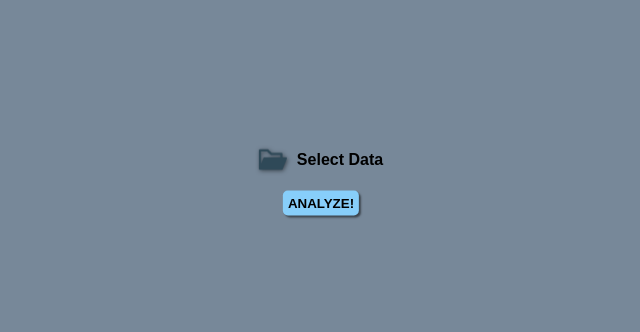
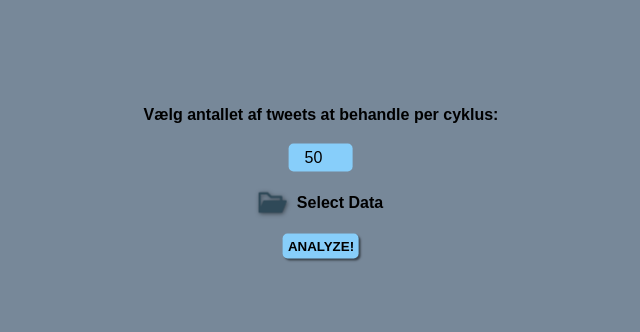
Before and after one commit to NormalReedus/TweetToxicity, a website: page index.html in a window 1280 px wide. Shown: the part 188-520 px from the top of the page, without its empty margins (319-959 px from the left). Drawn offline with Linux system fonts and the light colour scheme.

Commit message:
interface til stepSize

```diff
--- a/index.html
+++ b/index.html
@@ -15,6 +15,8 @@
 
 <body>
 	<div class="wrap">
+		<label for="step-size">Vælg antallet af tweets at behandle per cyklus:</label>
+		<input type="number" id="step-size" value="50" />
 		<label for="file-input"><img src="folder.png" alt="select-file"><span id="label">Select Data</span></label>
 		<input type="file" id="file-input" />
 		<button id="analyze">ANALYZE!</button>
--- a/styles.css
+++ b/styles.css
@@ -35,11 +35,27 @@ label img {
 	filter: drop-shadow(1px 1px 2px rgba(0,0,0,0.5));
 }
 
+label[for='step-size'] {
+	font-family: inherit;
+}
+
 #progress {
 	height: 20px;
 	font-family: Consolas;
 	font-size: 20px;
 	color: rgb(111, 202, 111);
+}
+
+#step-size {
+	border-radius: 5px;
+	background: lightskyblue;
+	border: 0;
+	padding: 5px;
+	width: 4em;
+	display: flex;
+	text-align: center;
+	font-family: inherit;
+	font-size: inherit;
 }
 
 #file-input {
--- a/toxicity.js
+++ b/toxicity.js
@@ -1,9 +1,11 @@
 
 /* Clean data here, and save into 'tweets' */
-const stepSize = 10
+
 
 async function determineToxicity(tweetArray) {
 	// PROGRESS BAR
+	const stepSize = Number(document.getElementById('step-size').value)
+
 	const numBlocks = Math.floor(tweetArray.length / stepSize) + 1
 	let progress = 0
 	document.getElementById('progress').innerText = ''
```
